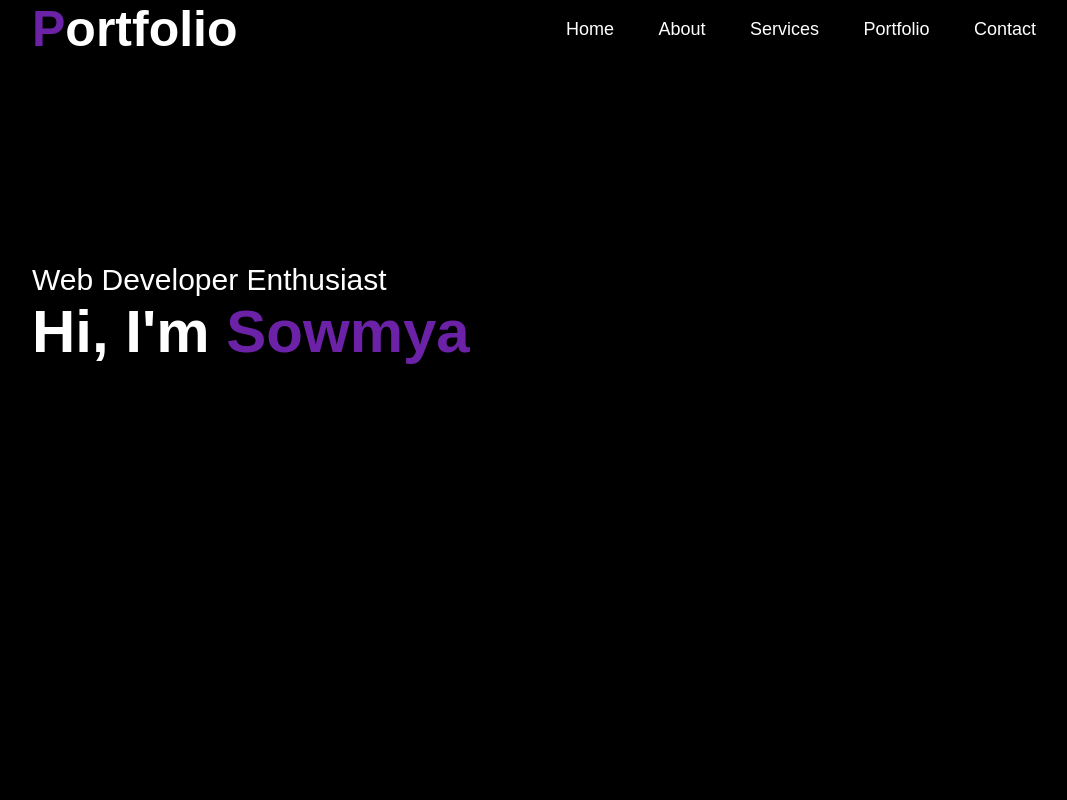
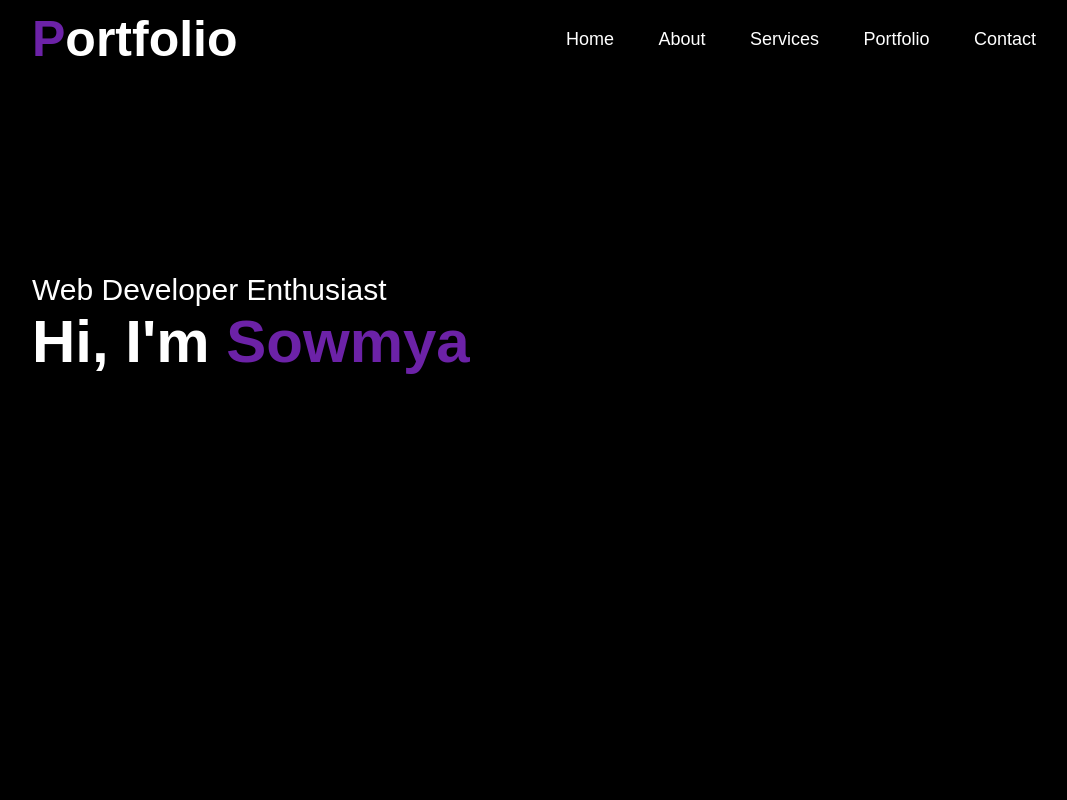
Before and after one commit to Sowmyasriseelam/Portfolio, a plain HTML site: page index.html in a window 1280 px wide. Shown: the top 800 px of the page, without its empty margins (96-1163 px from the left). Drawn offline with Linux system fonts and the light colour scheme.

Commit message:
Update style.css

```diff
--- a/style.css
+++ b/style.css
@@ -20,7 +20,7 @@ body{
 }
 
 .container{
-    padding:0px 10%;
+    padding:10px 10%;
 
 }
 nav{
```
